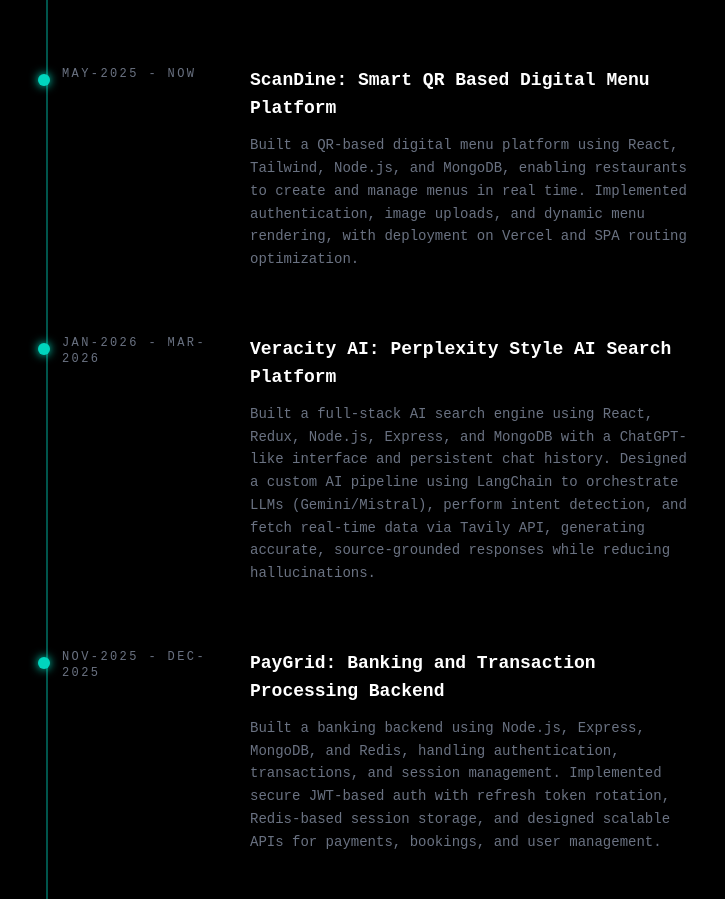
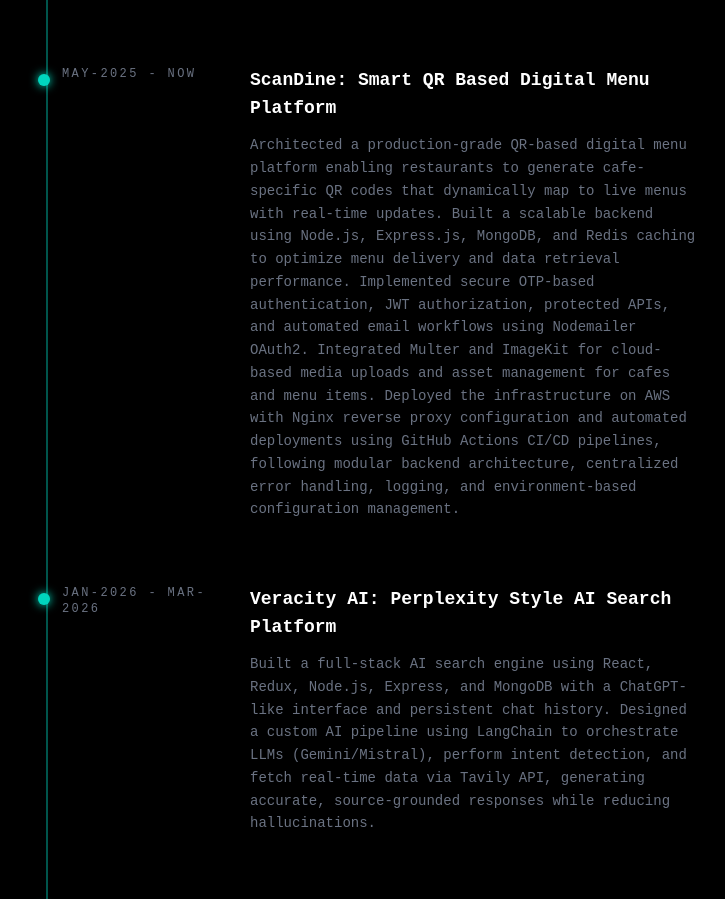
Before and after one commit to NamanShrivastava1/Portfolio-New, a React (Vite) app: page /projects in a window 1280 px wide. Shown: the part 945-1844 px from the top of the page, without its empty margins (274-999 px from the left). Built offline with nearby package versions, Linux system fonts and the light colour scheme.

Commit message:
Enhance project description for ScanDine in Projects.jsx; improve clarity and detail of platform features and architecture.

```diff
--- a/src/pages/Projects.jsx
+++ b/src/pages/Projects.jsx
@@ -17,7 +17,7 @@ const projects = [
   },
   {
     name: "ScanDine: Smart QR Based Digital Menu Platform",
-    desc: "Built a QR-based digital menu platform using React, Tailwind, Node.js, and MongoDB, enabling restaurants to create and manage menus in real time. Implemented authentication, image uploads, and dynamic menu rendering, with deployment on Vercel and SPA routing optimization.",
+    desc: "Architected a production-grade QR-based digital menu platform enabling restaurants to generate cafe-specific QR codes that dynamically map to live menus with real-time updates. Built a scalable backend using Node.js, Express.js, MongoDB, and Redis caching to optimize menu delivery and data retrieval performance. Implemented secure OTP-based authentication, JWT authorization, protected APIs, and automated email workflows using Nodemailer OAuth2. Integrated Multer and ImageKit for cloud-based media uploads and asset management for cafes and menu items. Deployed the infrastructure on AWS with Nginx reverse proxy configuration and automated deployments using GitHub Actions CI/CD pipelines, following modular backend architecture, centralized error handling, logging, and environment-based configuration management.",
     date: "MAY-2025 - NOW",
   },
   {
```
